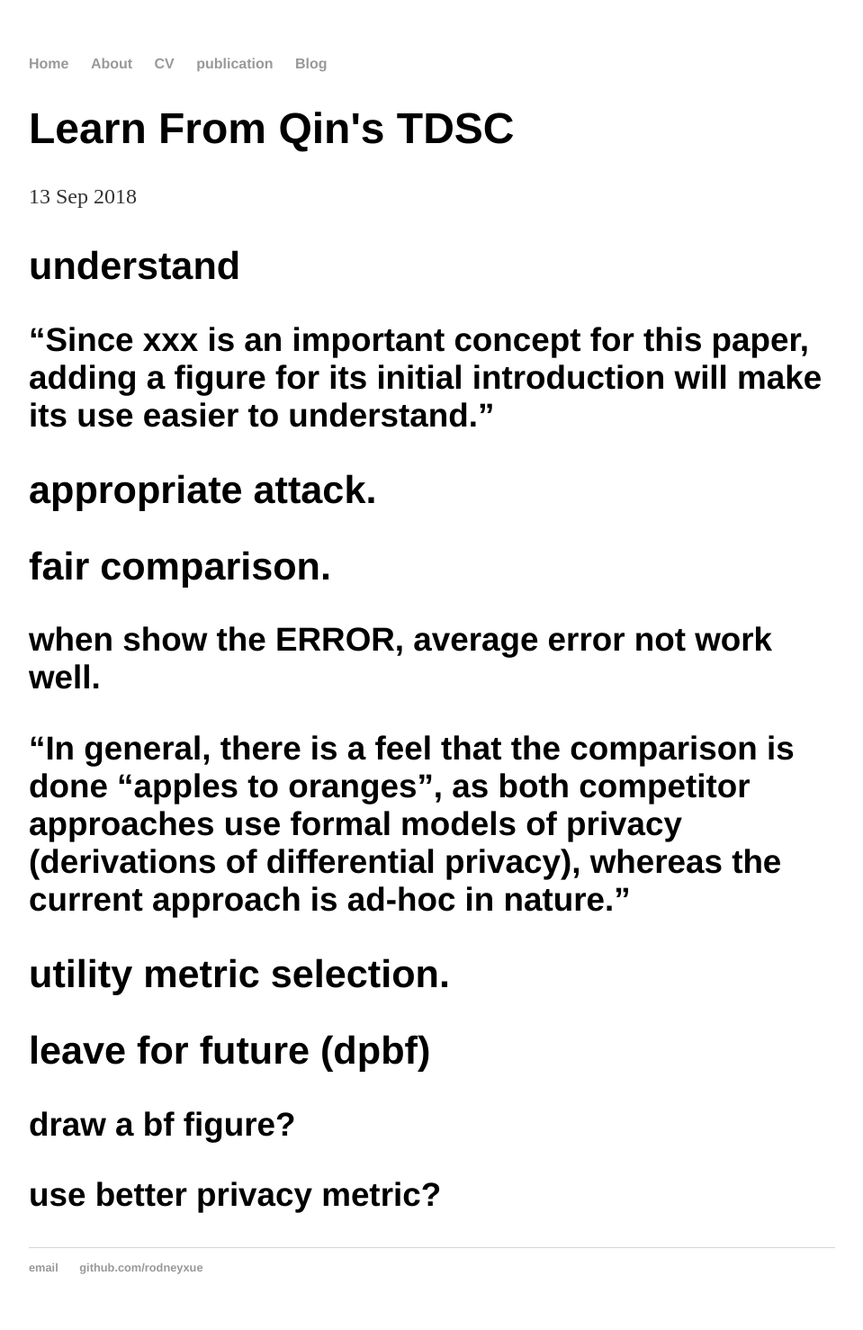
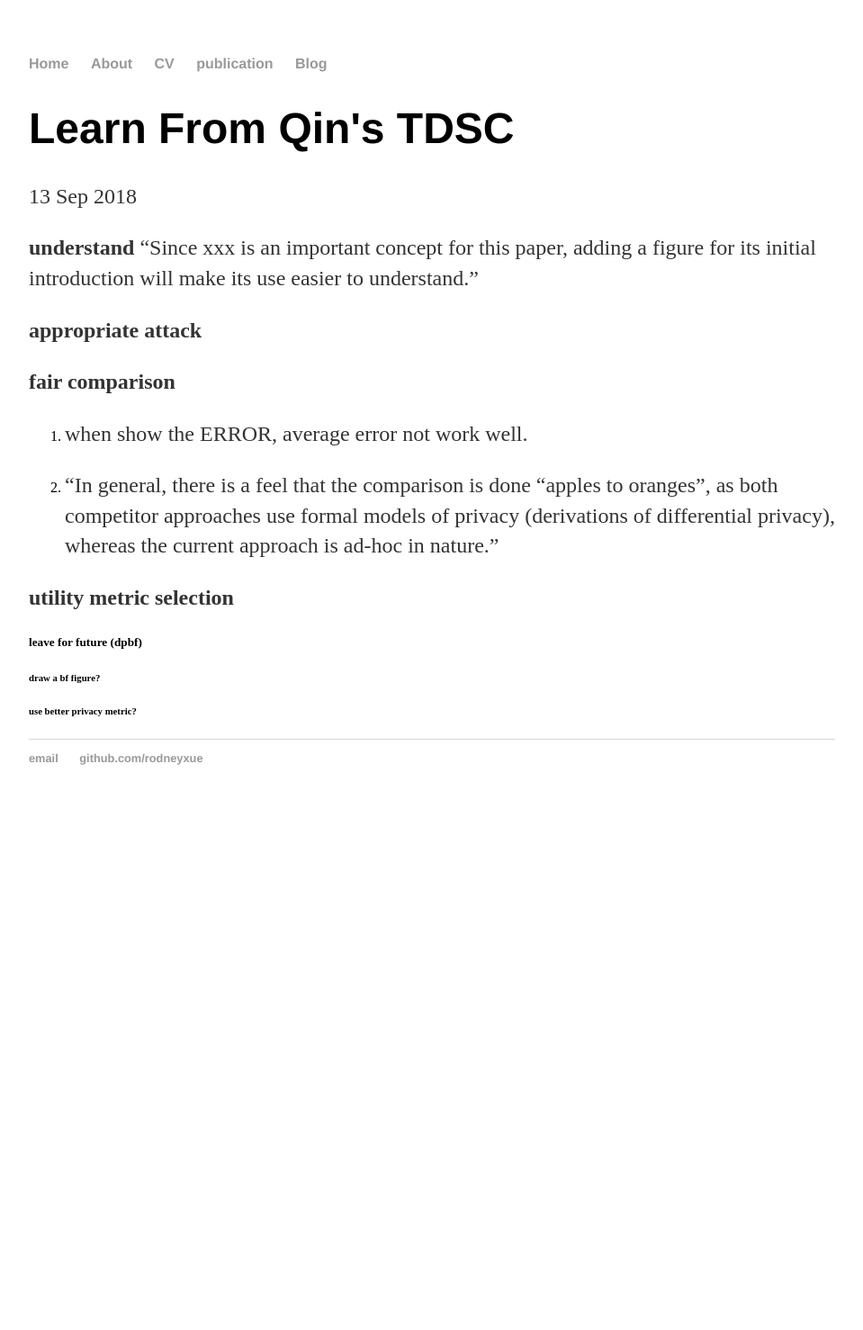
Before and after one commit to WanliXue/WanliXue.github.io, a Jekyll site: the page built from _posts/2018-09-13-learn-from-Qin-TDSC.md, in a window 1280 px wide. Shown: the whole page at 90% size, without its empty margins (160-1119 px from the left). Built offline with Jekyll 4.4.1, drawn with Linux system fonts in a browser that asks for light colours; after the commit the page ends 912 px from its top, so only the background shows below that; some of the changed lines change nothing that is shown.

Commit message:
play with markdown

```diff
--- a/_posts/2018-09-13-learn-from-Qin-TDSC.md
+++ b/_posts/2018-09-13-learn-from-Qin-TDSC.md
@@ -5,24 +5,24 @@ date: 2018-09-13
 ---
 
 
-## understand
-### "Since xxx is an important concept for this paper, adding a figure for its initial introduction will make its use easier to understand."
+**understand**
+ "Since xxx is an important concept for this paper, adding a figure for its initial introduction will make its use easier to understand."
 
 
-## appropriate attack.
+**appropriate attack**
 
 
-## fair comparison.
-### when show the ERROR, average error not work well.
+**fair comparison**
+1. when show the ERROR, average error not work well.
 
-### "In general, there is a feel that the comparison is done "apples to oranges", as both competitor approaches use formal models of privacy (derivations of differential privacy), whereas the current approach is ad-hoc in nature."
+2. "In general, there is a feel that the comparison is done "apples to oranges", as both competitor approaches use formal models of privacy (derivations of differential privacy), whereas the current approach is ad-hoc in nature."
 
-## utility metric selection.
+**utility metric selection**
 
 
 
 
-## leave for future (dpbf)
-### draw a bf figure?
+##### leave for future (dpbf)
+###### draw a bf figure?
 
-### use better privacy metric?
+###### use better privacy metric?
```
